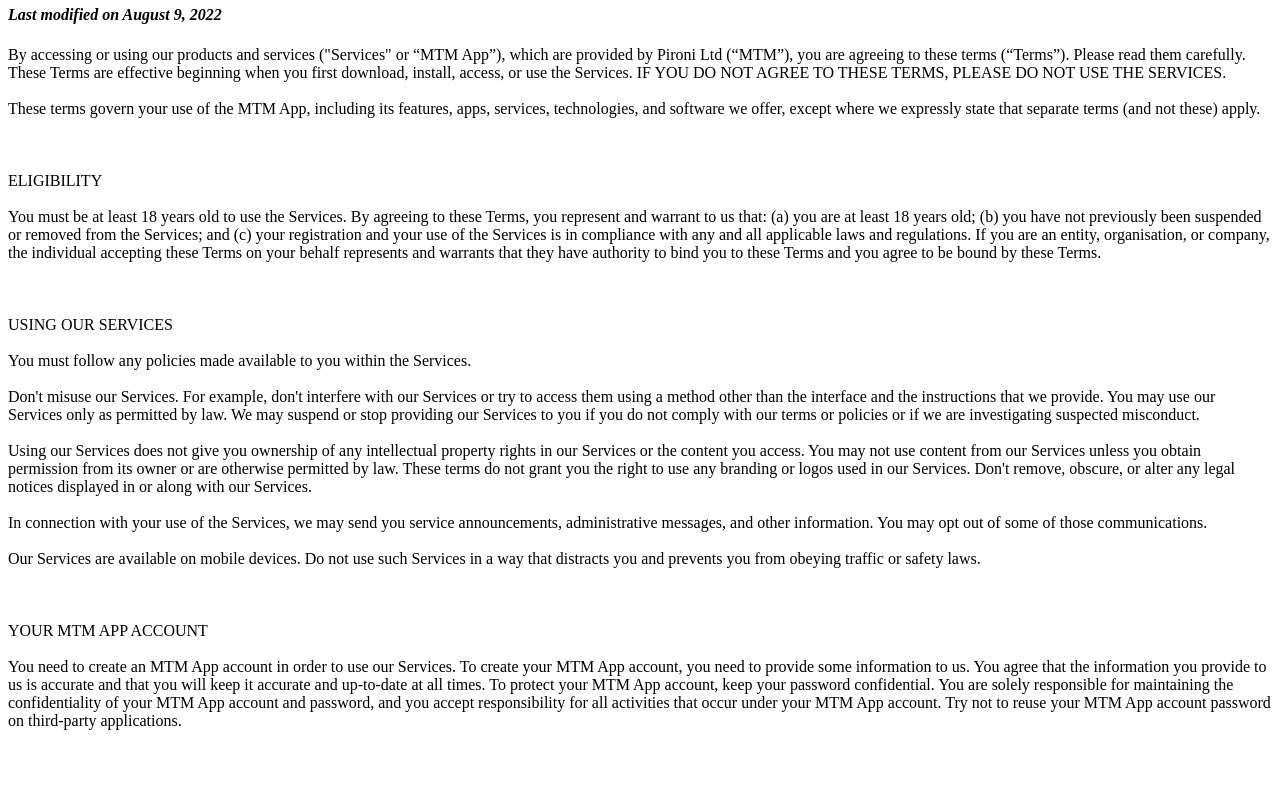
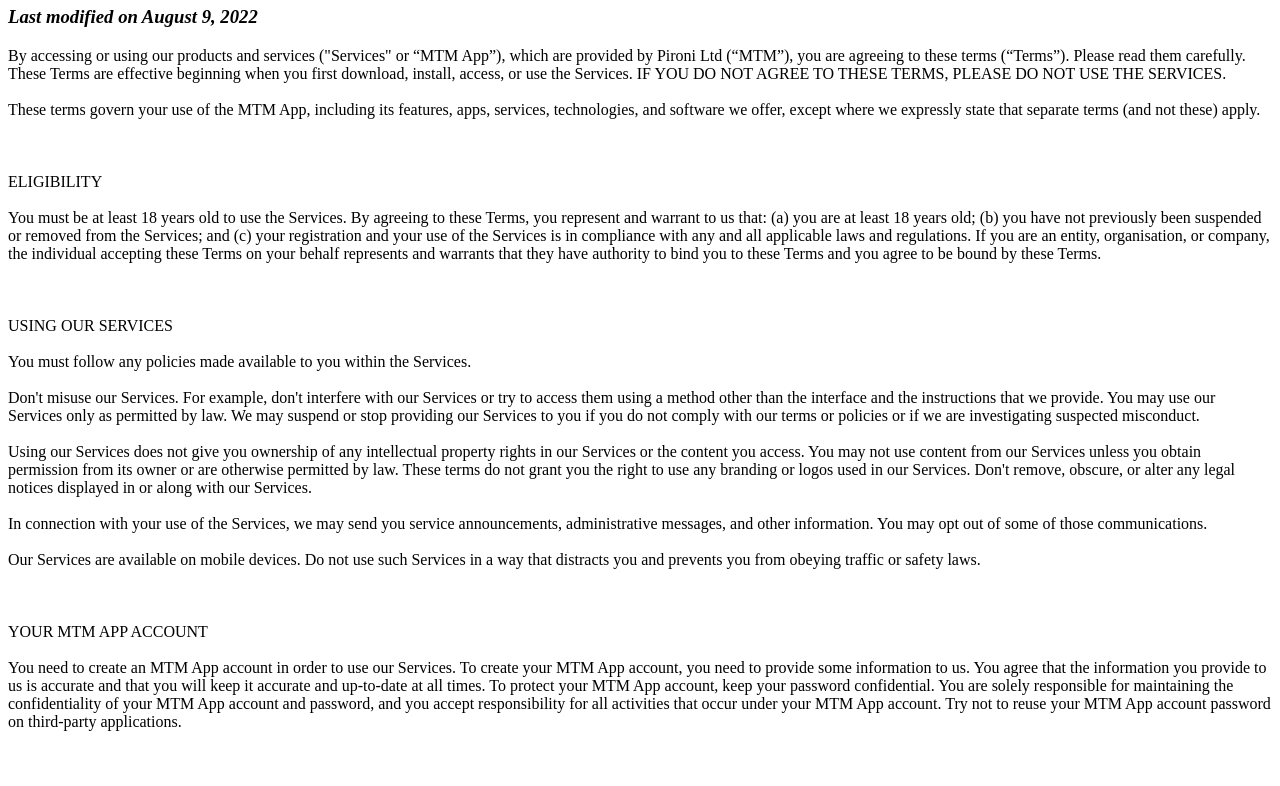
Before and after one commit to symphonybiz/mtm, a plain HTML site: page index.html in a window 1280 px wide. Shown: the part 60-846 px from the top of the page. Drawn offline with Linux system fonts and the light colour scheme.

Commit message:
Update index.html

```diff
--- a/index.html
+++ b/index.html
@@ -1,5 +1,5 @@
 <h1>TERMS OF SERVICE</h1>
-<h4><i>Last modified on August 9, 2022</i></h4>
+<h3><i>Last modified on August 9, 2022</i></h3>
 
 By accessing or using our products and services ("Services" or “MTM App”), which are provided by Pironi Ltd (“MTM”), you are agreeing to these terms (“Terms”). Please read them carefully. These Terms are effective beginning when you first download, install, access, or use the Services. IF YOU DO NOT AGREE TO THESE TERMS, PLEASE DO NOT USE THE SERVICES.
 <br></br>
```
